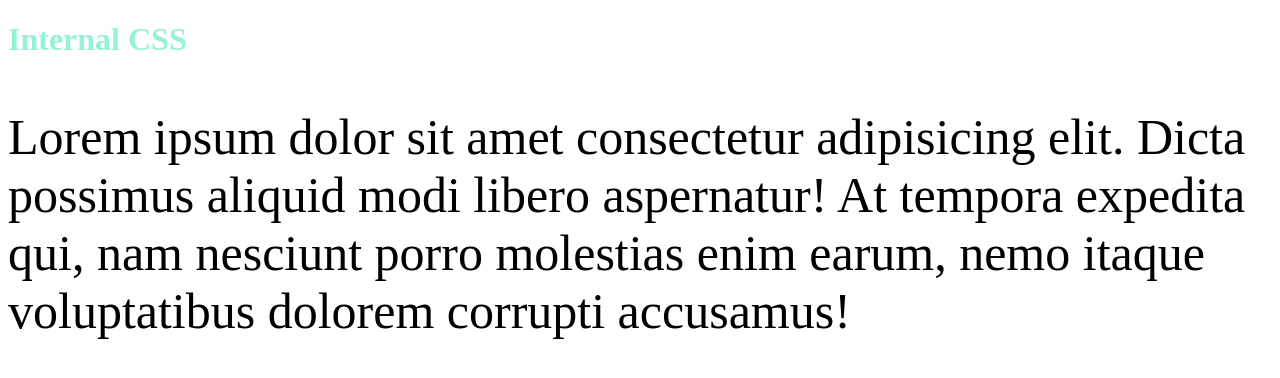
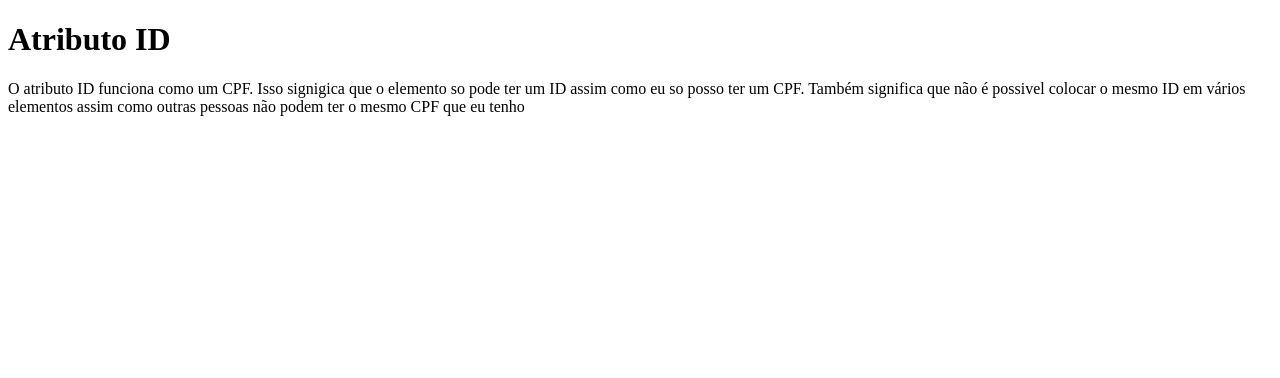
Before and after one commit to KawanTlg/aulas_html_css, a plain HTML site: page 2_CSS/2_internal_CSS/index.html in a window 1280 px wide. Drawn offline with Linux system fonts and the light colour scheme.

Commit message:
id e class no css

```diff
--- /dev/null
+++ b/2_CSS/2_internal_CSS/3_external_css/style.css
@@ -0,0 +1,10 @@
+h1 {
+    background-color: #E9C46A;
+    color: #2A9D8F;
+}
+
+P {
+    background-color: #E76F51;
+    color: #2A9D8F;
+    font-size: 24px;
+}
--- a/2_CSS/2_internal_CSS/index.html
+++ b/2_CSS/2_internal_CSS/index.html
@@ -4,20 +4,13 @@
     <meta charset="UTF-8">
     <meta http-equiv="X-UA-Compatible" content="IE=edge">
     <meta name="viewport" content="width=device-width, initial-scale=1.0">
-    <title>Internal CSS</title>
+    <title>Atributo ID</title>
 
-    <style>
-        h1 {
-            color:#95F2D9;
-        }
-
-        p{
-            font-size: 50px;
-        }
-    </style>
+    <link rel="stylesheet" href="style.css">
 </head>
 <body>
-    <h1>Internal CSS</h1>
-    <p>Lorem ipsum dolor sit amet consectetur adipisicing elit. Dicta possimus aliquid modi libero aspernatur! At tempora expedita qui, nam nesciunt porro molestias enim earum, nemo itaque voluptatibus dolorem corrupti accusamus!</p>
+    <h1 id="titulo">Atributo ID</h1>
+
+    <p>O atributo ID funciona como um CPF. Isso signigica que o elemento so pode ter um ID assim como eu so posso ter um CPF. Também significa que não é possivel colocar o mesmo ID em vários elementos assim como outras pessoas não podem ter o mesmo CPF que eu tenho</p>
 </body>
 </html>
--- /dev/null
+++ b/2_CSS/2_internal_CSS/style.css
@@ -0,0 +1,7 @@
+#titulo {
+
+}
+
+p {
+
+}
```
Also changed, not shown: 2_CSS/2_internal_CSS/3_external_css/index.html (added, +14 -0 lines), 3_external_css/index.html (deleted), 3_external_css/style.css (deleted).
